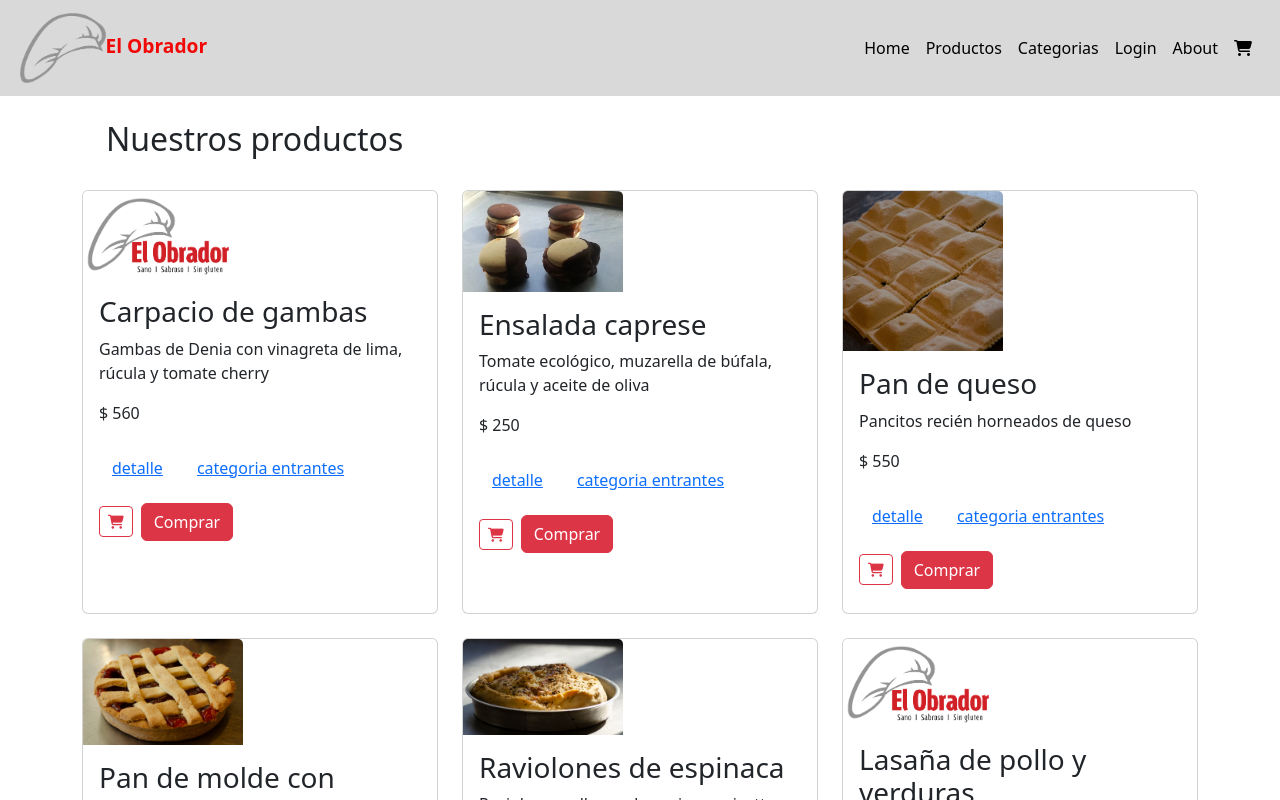
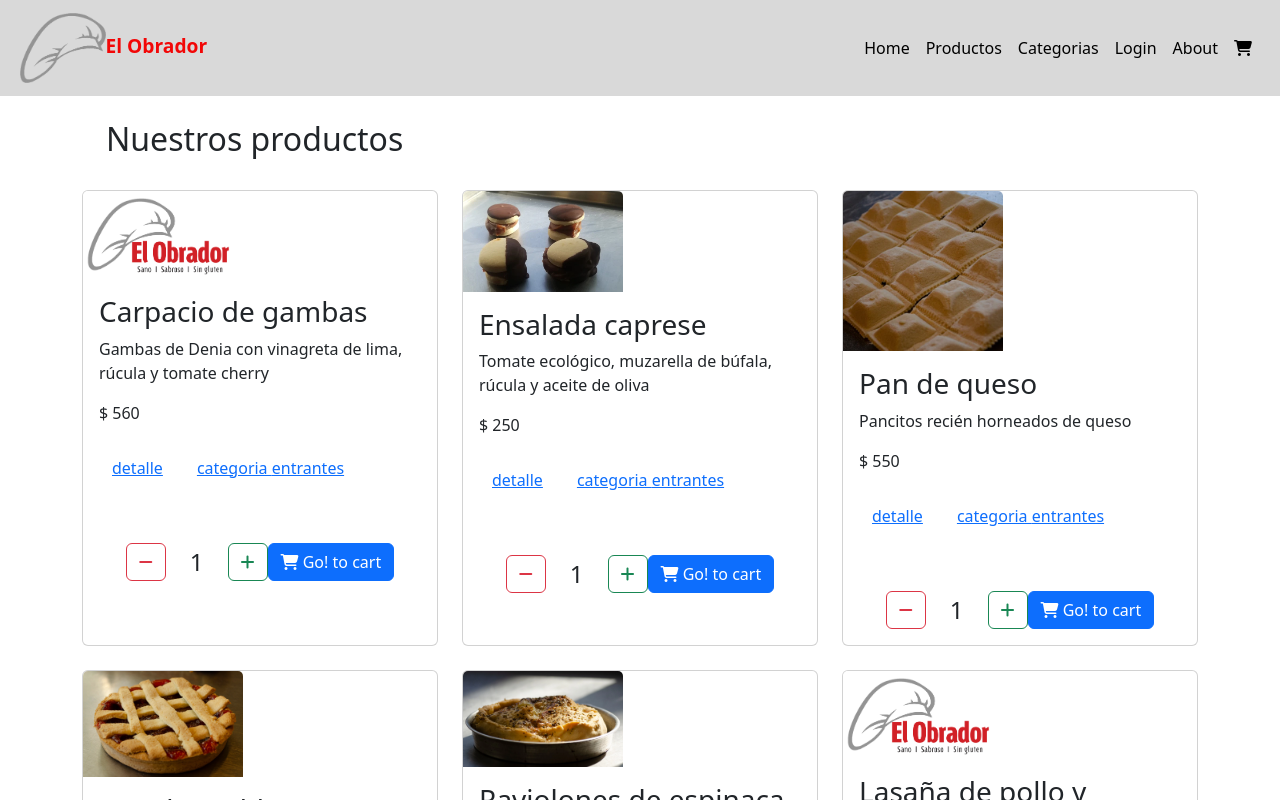
Before and after one commit to bercun/ProyectoFinalBercunchelliReact, a React (Vite) app: page /productos in a window 1280 px wide. Shown: the top 800 px of the page. Built offline with nearby package versions, Linux system fonts and the light colour scheme.

Commit message:
add carrito de compra

```diff
--- a/src/App.css
+++ b/src/App.css
@@ -247,7 +247,7 @@ body {
     justify-content: center;
     align-items: center;
     background-color: #F2F2F2;
-    width: 90vw;
+    width: 70vw;
     height: 80vh;
     max-width: 600px;
     max-height: 600px;
--- a/src/Data/asyncMocks.js
+++ b/src/Data/asyncMocks.js
@@ -6,7 +6,7 @@ const productos = [
         "descripcion": "Gambas de Denia con vinagreta de lima, rúcula y tomate cherry",
         "precio": 560,
         "categoria": "entrantes",
-        "stock": 10
+        "stock": 6
     },
     {
         "id": 2,
@@ -15,7 +15,7 @@ const productos = [
         "descripcion": "Tomate ecológico, muzarella de búfala, rúcula y aceite de oliva",
         "precio": 250,
         "categoria": "entrantes",
-        "stock": 10
+        "stock": 8
     },
     {
         "id": 3,
--- /dev/null
+++ b/src/components/Body/Header/Carrito/AddCarrito.jsx
@@ -0,0 +1,58 @@
+import React, { useState } from 'react'
+
+
+
+const AddCarrito = ({stock,id,producto}) => {
+
+
+
+
+
+    const [unidades, setUnidades] = useState(1);
+
+    const restUnidades = ()=>{
+
+        unidades > 1 && setUnidades(unidades - 1)
+
+
+
+    };
+
+    const addUnidades = ()=>{
+
+
+    unidades < stock && setUnidades(unidades + 1)
+
+
+    }
+
+
+
+
+    const upCarrito = ()=>{}
+
+
+
+
+  return (
+    <div className="container mt-5">
+      <div className="d-flex justify-content-center align-items-center">
+        <button className="btn btn-outline-danger me-2" onClick={restUnidades}>
+          <i className="fas fa-minus"></i>
+        </button>
+        <span id="quantity" className="mx-3 fs-4">{unidades}</span>
+        <button className="btn btn-outline-success ms-2" onClick={addUnidades}>
+          <i className="fas fa-plus"></i>
+        </button>
+        <div className="text-center ">
+            <button className="btn btn-primary "onDoubleClick={upCarrito}>
+            <i className="fas fa-shopping-cart"></i> Go! to cart
+            </button>
+        </div>
+      </div>
+
+    </div>
+  )
+}
+
+export default AddCarrito
--- a/src/components/Body/Main/Item/Item.jsx
+++ b/src/components/Body/Main/Item/Item.jsx
@@ -1,6 +1,14 @@
 import { Link } from "react-router-dom";
+import AddCarrito from "../../Header/Carrito/AddCarrito";
+import { useContext } from "react";
+import { CarritoContext } from "../../../context/CarritoContext";
 
 function Item({ productos, }) {
+
+    const {carrito,setCarrito} = useContext(CarritoContext);
+
+
+
     return (
         <>
             <div className="container">
@@ -16,11 +24,12 @@ function Item({ productos, }) {
                                     <p className="card-text">$ {producto.precio}</p>
                                     <Link className="btn btn-link" to={`/detail/${producto.id}`}>detalle</Link>
                                     <Link className="btn btn-link" style={{margin: '0.5rem'}} to={`/categoria/${producto.categoria}`}>categoria {producto.categoria} </Link>
-                                    <br />
-                                    <button type="button" className="btn btn-sm btn-outline-danger btnAgregar" id="${producto.id}">
-                                    <i className="fa-solid fa-cart-shopping"></i></button>
 
-                                    <button className="btn btn-danger" style={{margin: '0.5rem'}}>Comprar</button>
+                                    <AddCarrito
+                                    stock = {producto.stock}
+                                    id = {producto.id}
+                                    porducto = {producto}
+                                    />
                                 </div>
                             </div>
                         </div>
--- a/src/components/Body/Main/Item/ItemDetail.jsx
+++ b/src/components/Body/Main/Item/ItemDetail.jsx
@@ -1,5 +1,3 @@
-import { useEffect, useState } from "react";
-import { productosById } from "../../../../Data/asyncMocks";
 
 
 
--- a/src/components/Body/body.jsx
+++ b/src/components/Body/body.jsx
@@ -1,4 +1,5 @@
 import { BrowserRouter, Route, Routes } from "react-router-dom";
+import { useState } from "react";
 
 // estilos
 import "./body.css";
@@ -15,14 +16,25 @@ import ItemContainer from "./Main/ItemContainer/ItemContainer";
 import ItemContainerDetail from "./Main/ItemContainer/ItemContainerDetail";
 import ItemContainerByCa from "./Main/ItemContainer/ItemContainerByCa";
 import Cart from "../pages/Cart";
+import { CarritoContext } from "../context/CarritoContext";
 
 
 
 
 
 function Body() {
+
+const [carrito, setCarrito] = useState([]);
+
+
+
+
+
+
+
     return (
         <>
+        <CarritoContext.Provider value={{carrito, setCarrito}}>
             <BrowserRouter>
 
                 <NavBar />
@@ -48,7 +60,8 @@ function Body() {
                 <Footer />
 
             </BrowserRouter>
-        {/* <ItemDetail id={2}/> */}
+        </CarritoContext.Provider>
+
         </>
 
     );
--- /dev/null
+++ b/src/components/context/CarritoContext.jsx
@@ -0,0 +1,5 @@
+import { createContext } from 'react';
+
+
+
+export const CarritoContext = createContext();
--- a/src/components/pages/Cart.jsx
+++ b/src/components/pages/Cart.jsx
@@ -5,7 +5,7 @@ function Cart() {
 
 
   return (
-    <main className="main-carrito">
+    <main className="main-carrito" style={{margin: '3rem'}}>
       <div className="carrito-box">
         <div>
           <table className="table">
@@ -20,12 +20,20 @@ function Cart() {
                 <th scope="col">cantidad</th>
               </tr>
             </thead>
-            <tbody id="tablaCompras">
+            <tbody >
             </tbody>
-            <tfoot className="tfooter">
+            <tfoot className="tfooter ">
               <tr>
                 <td><h3>Total</h3></td>
-                <td className="carritoSuma" id="sumaCompra"><h3></h3></td>
+                <td className="carritoSuma" >
+                <div className="input-group-append">
+                  <button className="btn btn-outline-secondary sumar " type="button" >+</button>
+                  </div>
+                <input type="text"  className="form-control-w5" />
+                  <div className="input-group-append">
+                  <button className="btn btn-outline-secondary sumar " type="button" >+</button>
+                  </div>
+                </td>
                 <td><button type="button" className="btn btn-danger" >Pagar</button></td>
                 <td><button type="button" className="btn btn-danger" >Vaciar</button></td>
               </tr>
```
Also changed, not shown: src/components/Body/Main/Card/Card.jsx (deleted, +0 -9 lines), src/components/Body/Main/Card/Card.css (deleted). Lines whose indentation alone changed are shown as unchanged.
